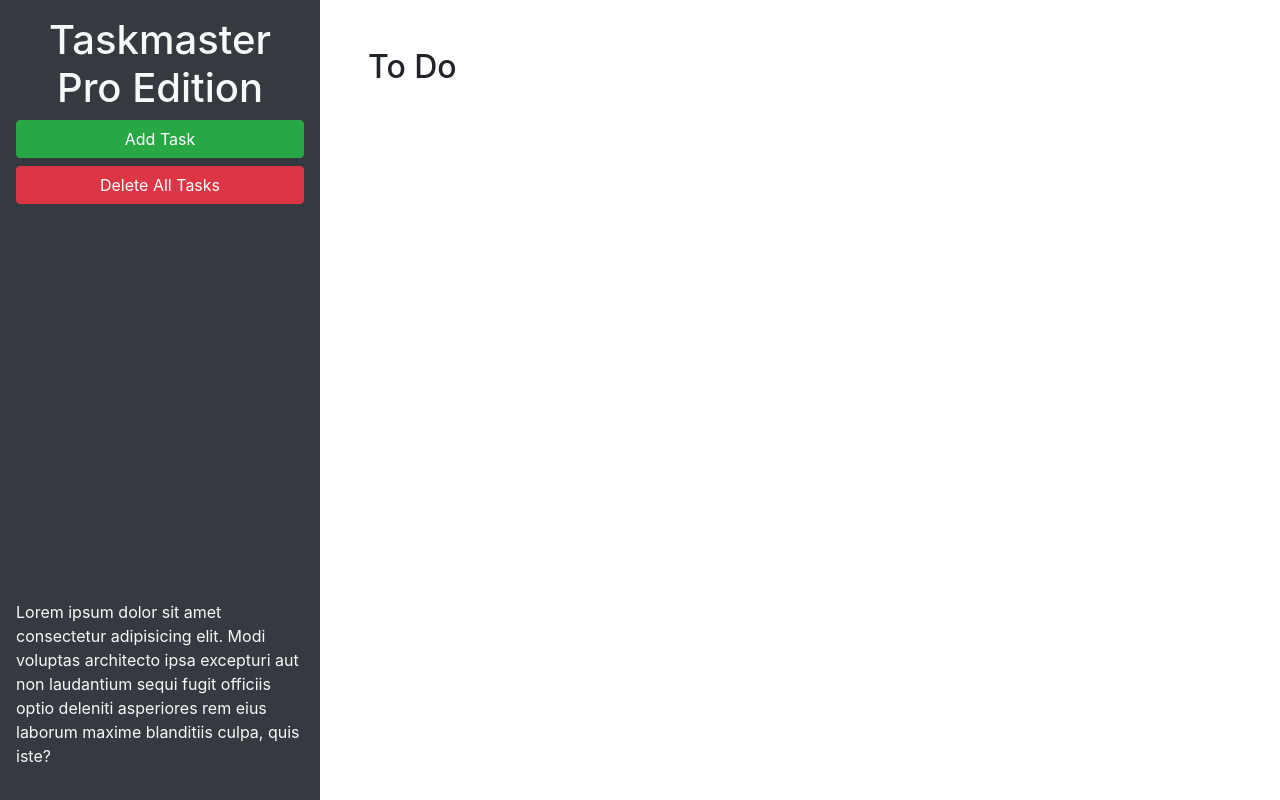
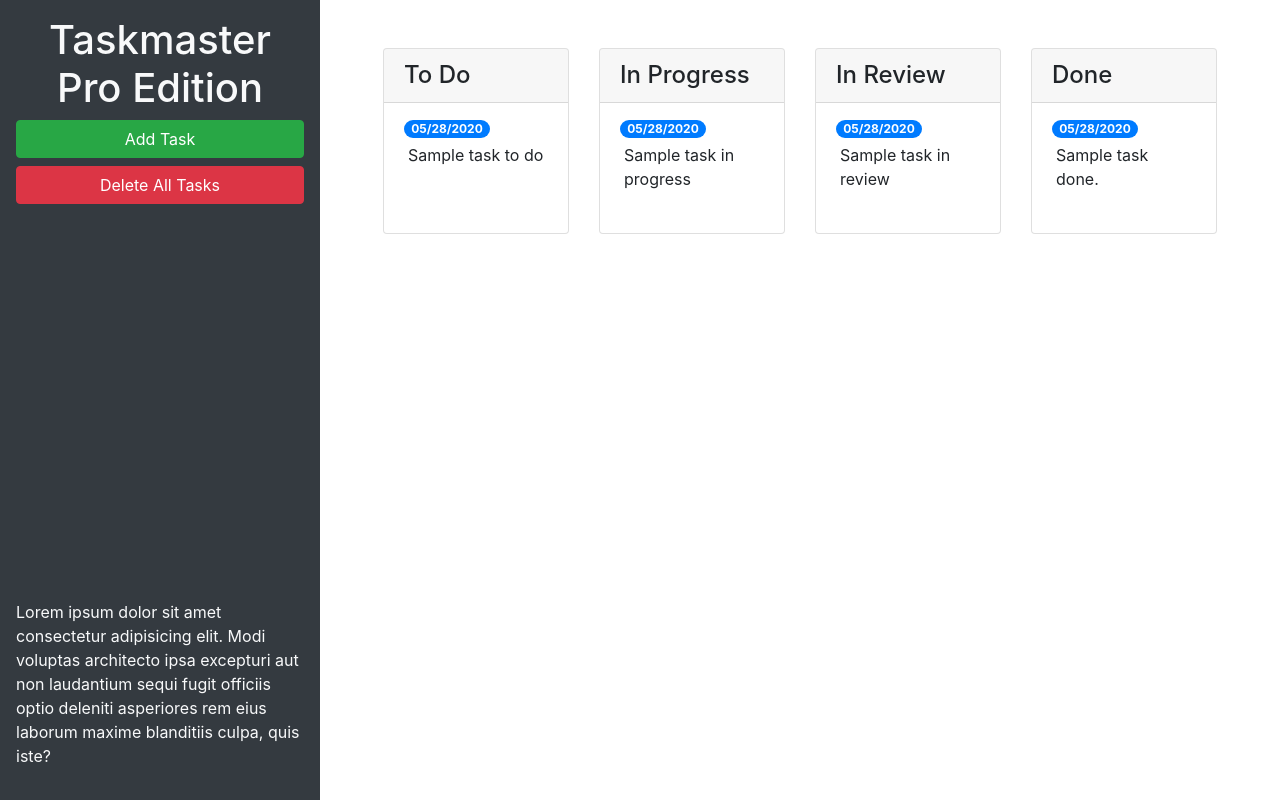
Before and after one commit to Travis2445/taskmaster-pro, a plain HTML site: page index.html in a window 1280 px wide. Drawn offline with nearby package versions, Linux system fonts and the light colour scheme.

Commit message:
added some bootstrap components

```diff
--- a/index.html
+++ b/index.html
@@ -24,9 +24,59 @@
       </p>
     </header>
     <main class="col-12 col-lg-9">
-      <div class="m-5">
-        <h2>To Do</h2>
-        <ul id="list-toDo" class="list-group"> </ul>
+      <div class="m-5 row justify-content-around">
+        <div class="col-12 col-md-6 col-xl-3 mb-3">
+          <div class="card">
+            <h4 class="card-header">
+              To Do
+            </h4>
+            <ul id="list-toDo" class="list-group list-group-flush">
+              <li class="list-group-item">
+                <span class="badge badge-primary badge-pill">05/28/2020</span>
+                <p class="m-1">Sample task to do</p>
+              </li>
+            </ul>
+          </div>
+        </div>
+        <div class="col-12 col-md-6 col-xl-3 mb-3">
+          <div class="card">
+            <h4 class="card-header">
+              In Progress
+            </h4>
+            <ul id="list-inProgress" class="list-group list-group-flush">
+              <li class="list-group-item">
+                <span class="badge badge-primary badge-pill">05/28/2020</span>
+                <p class="m-1">Sample task in progress</p>
+              </li>
+            </ul>
+          </div>
+        </div>
+        <div class="col-12 col-md-6 col-xl-3 mb-3">
+          <div class="card">
+            <h4 class="card-header">
+              In Review
+            </h4>
+            <ul id="list-inReview" class="list-group list-group-flush">
+              <li class="list-group-item">
+                <span class="badge badge-primary badge-pill">05/28/2020</span>
+                <p class="m-1">Sample task in review</p>
+              </li>
+            </ul>
+          </div>
+        </div>
+        <div class="col-12 col-md-6 col-xl-3 mb-3">
+          <div class="card">
+            <h4 class="card-header">
+              Done
+            </h4>
+            <ul id="list-done" class="list-group list-group-flush">
+              <li class="list-group-item">
+                <span class="badge badge-primary badge-pill">05/28/2020</span>
+                <p class="m-1">Sample task done.</p>
+              </li>
+            </ul>
+          </div>
+        </div>
       </div>
     </main>
   </div>
@@ -46,11 +96,11 @@
           <form>
             <div class="form-group">
               <label for="modalTaskDescription">Task description</label>
-              <textarea id="modalTaskDescription" rows="3"></textarea>
+              <textarea id="modalTaskDescription" rows="3" class="form-control"></textarea>
             </div>
             <div class="form-group">
               <label for="modalDueDate">Due date</label>
-              <input type="text" id="modalDueDate" placeholder="mm/dd/yyyy" autocomplete="off" />
+              <input type="text" class="form-control" id="modalDueDate" placeholder="mm/dd/yyyy" autocomplete="off" />
             </div>
           </form>
         </div>
```
